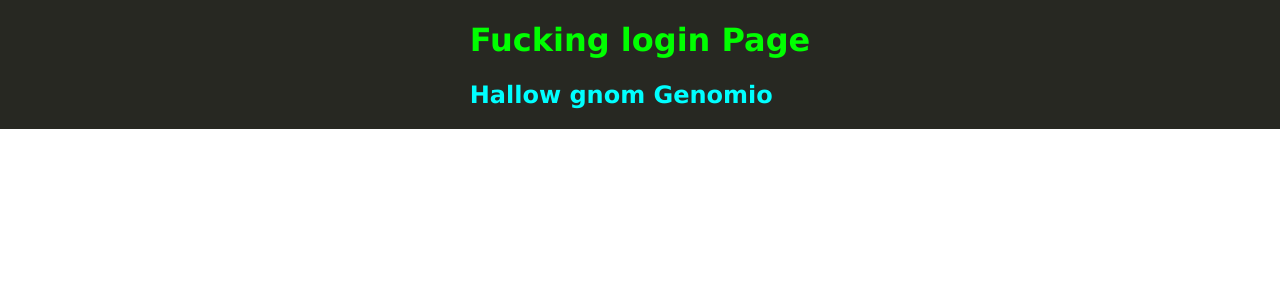
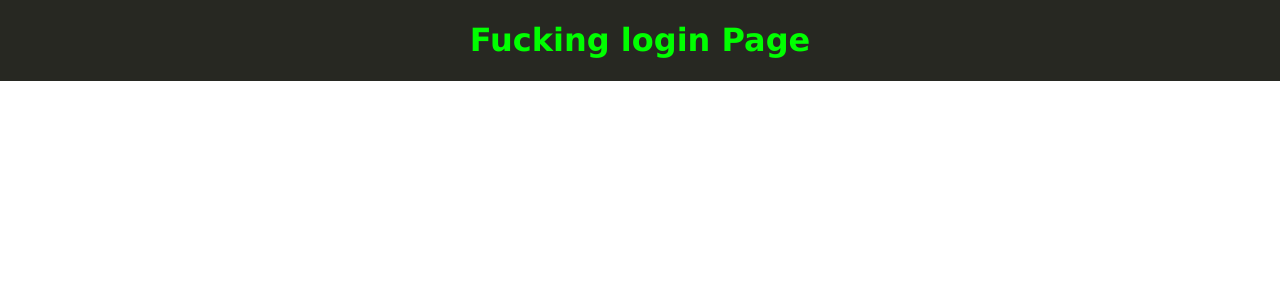
Before and after one commit to Aleksey6453/react_new_23, a React (Create React App) app: page /login in a window 1280 px wide. Shown: the top 300 px of the page. Built offline with nearby package versions, Linux system fonts and the light colour scheme.

Commit message:
new commit in course

```diff
--- a/src/components/auth/login/loginPage.tsx
+++ b/src/components/auth/login/loginPage.tsx
@@ -9,7 +9,7 @@ const LoginPage = () => {
   return (
     <div>
       <h1 className={styles.color}>Fucking login Page</h1>
-      <Test gnom = {gnom}/>
+
     </div>
   )
 }
```
Also changed, not shown: src/Testforgit.tsx (deleted, +0 -11 lines), 1 other file (tests, documents, lock files or other folders).
